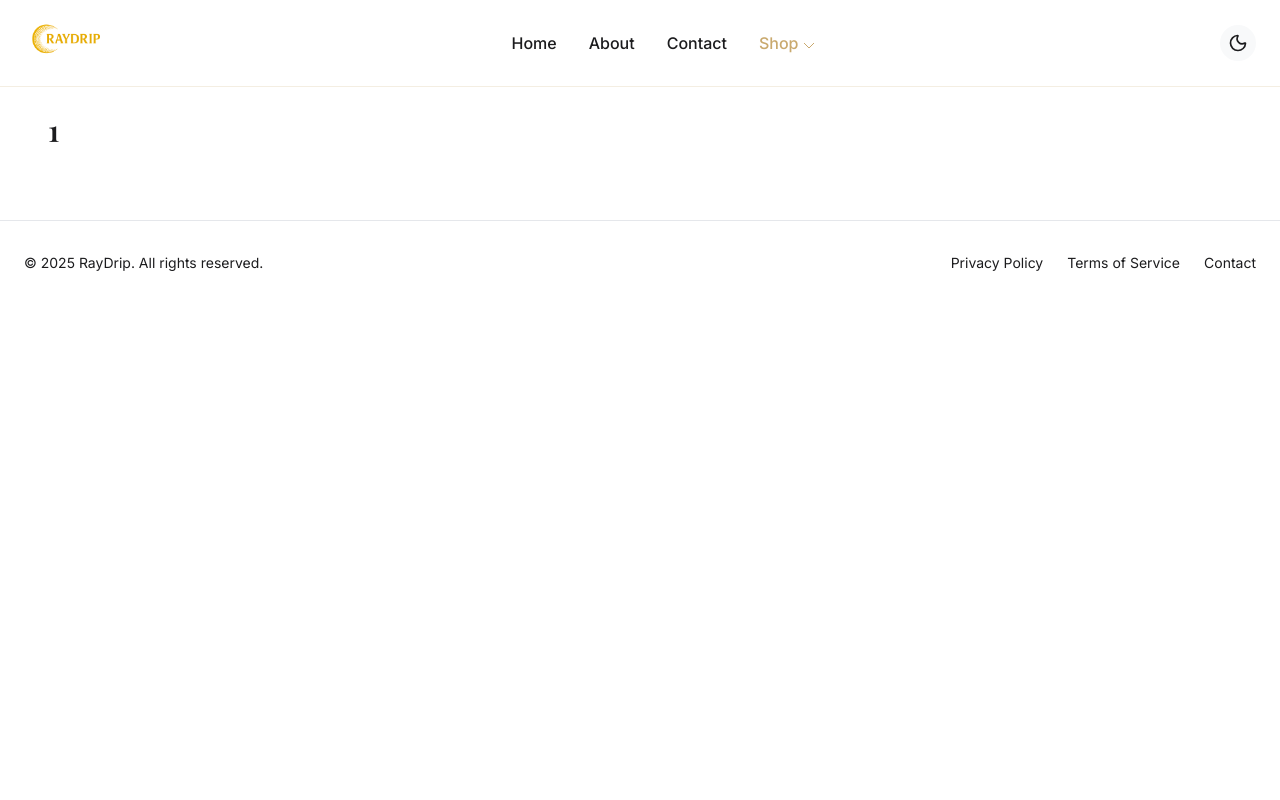
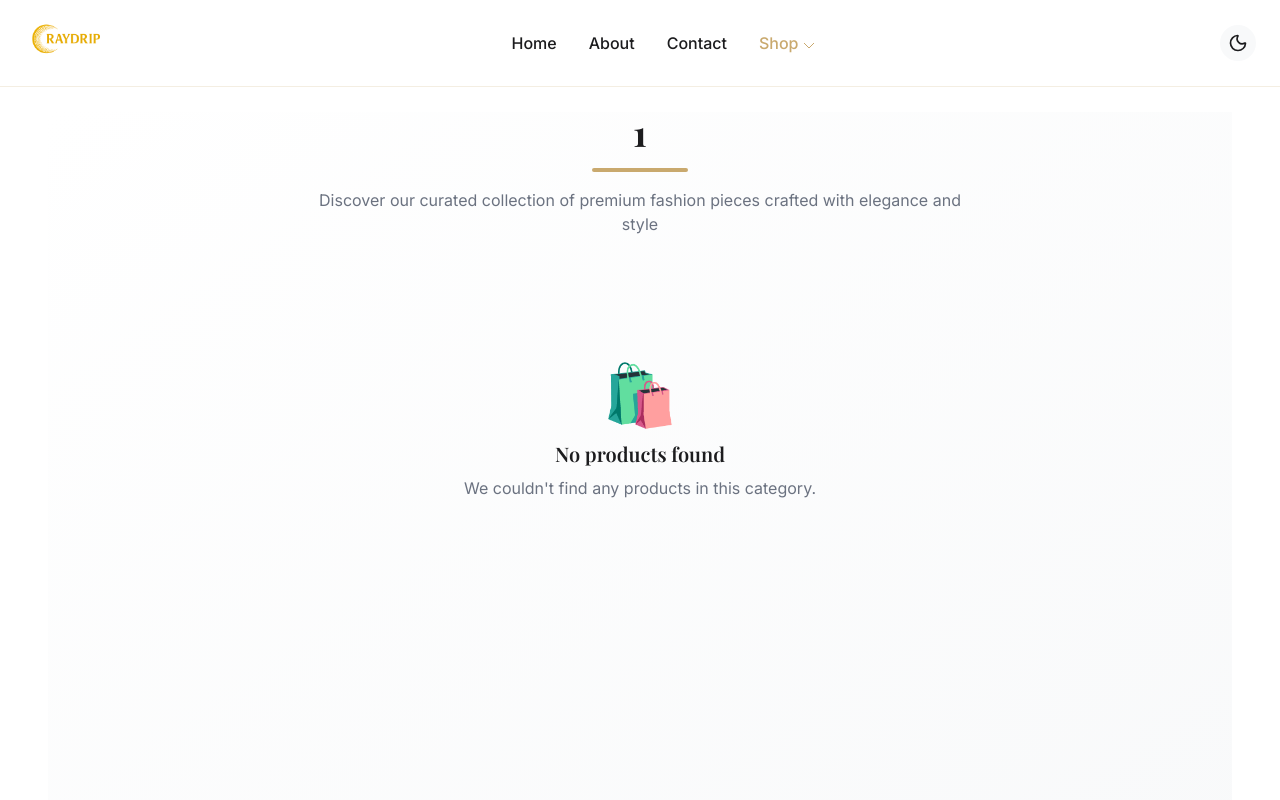
Before and after one commit to iamdhruvkanani/raydrip-monorepo, a Next.js app in the folder frontend/: page /shop/1 in a window 1280 px wide. Shown: the top 800 px of the page. Built offline with nearby package versions, Linux system fonts and the light colour scheme; a web font is replaced by a local one.

Commit message:
fixed layout in shop section

```diff
--- a/frontend/src/app/shop/[id]/page.tsx
+++ b/frontend/src/app/shop/[id]/page.tsx
@@ -1,18 +1,26 @@
-// app/shop/[id]/page.tsx
 import ShopSection from '@/components/ShopSection'
+import { Metadata } from 'next'
 
 type Params = {
     id: string
 }
 
+export async function generateMetadata({ params }: { params: Promise<Params> }): Promise<Metadata> {
+    const { id } = await params
+    const categoryName = id.replace(/-/g, ' ')
+
+    return {
+        title: `${categoryName} | RayDrip Shop`,
+        description: `Browse our ${categoryName} collection`,
+    }
+}
+
 export default async function SubCategoryPage({ params }: { params: Promise<Params> }) {
     const { id } = await params
-    // example: 'backless-kurtis' => 'backless kurtis' (normalized in filter)
     const subCategory = id
 
     return (
-        <main className="max-w-7xl mx-auto p-6 md:p-12">
-            <h1 className="text-3xl font-semibold mb-6 capitalize">{subCategory.replace(/-/g, ' ')}</h1>
+        <main className="max-w-7xl mx-auto px-6 md:px-12 py-12">
             <ShopSection selectedSubCategory={subCategory} />
         </main>
     )
--- a/frontend/src/app/shop/page.tsx
+++ b/frontend/src/app/shop/page.tsx
@@ -1,10 +1,14 @@
-// app/shop/page.tsx
 import ShopSection from '@/components/ShopSection'
+import { Metadata } from 'next'
+
+export const metadata: Metadata = {
+    title: 'Shop | RayDrip - Premium Fashion Collection',
+    description: 'Explore our curated collection of premium fashion pieces',
+}
 
 export default function ShopPage() {
     return (
-        <main className="max-w-7xl mx-auto p-6 md:p-12">
-            <h1 className="text-4xl font-bold mb-8">Shop</h1>
+        <main className="max-w-7xl mx-auto px-6 md:px-12 py-12">
             <ShopSection selectedSubCategory="View All Products" />
         </main>
     )
--- a/frontend/src/components/ProductCard.tsx
+++ b/frontend/src/components/ProductCard.tsx
@@ -58,7 +58,8 @@ const ProductCard = forwardRef<HTMLDivElement, Props>(({ product }, ref) => {
                     visible: { opacity: 1, y: 0 },
                 }}
                 initial="hidden"
-                animate={isInView ? 'visible' : 'hidden'}
+                // animate={isInView ? 'visible' : 'hidden'}
+                animate="visible"
                 whileHover={{
                     y: -8,
                     scale: 1.02,
@@ -83,6 +84,7 @@ const ProductCard = forwardRef<HTMLDivElement, Props>(({ product }, ref) => {
                             alt={product.name}
                             width={300}
                             height={375}
+                            loading='eager'
                             className="max-w-full max-h-full object-contain group-hover:scale-110 transition-transform duration-700 ease-out filter group-hover:brightness-110"
                             sizes="(max-width: 640px) 50vw, (max-width: 1024px) 33vw, 25vw"
                             priority={false}
--- a/frontend/src/components/ShopSection.tsx
+++ b/frontend/src/components/ShopSection.tsx
@@ -1,11 +1,49 @@
 // components/ShopSection.tsx
 'use client'
 import React from 'react'
+import { motion } from 'framer-motion'
 import ProductCard from '@/components/ProductCard'
 import { getAllProducts, getProductsBySubCategoryNormalized } from '@/data/products'
 
 interface ShopSectionProps {
     selectedSubCategory: string
+}
+
+function titleCase(str: string): string {
+    return str
+        .toLowerCase()
+        .split(' ')
+        .map(word => word.charAt(0).toUpperCase() + word.slice(1))
+        .join(' ')
+}
+
+
+const containerVariants = {
+    hidden: { opacity: 0 },
+    visible: {
+        opacity: 1,
+        transition: {
+            staggerChildren: 0.05,
+            delayChildren: 0.1,
+        },
+    },
+}
+
+const cardVariants = {
+    hidden: {
+        opacity: 0,
+        y: 10,
+        scale: 0.98,
+    },
+    visible: {
+        opacity: 1,
+        y: 0,
+        scale: 1,
+        transition: {
+            duration: 0.35,
+            ease: [0.25, 0.46, 0.45, 0.94] as [number, number, number, number],
+        },
+    },
 }
 
 export default function ShopSection({ selectedSubCategory }: ShopSectionProps) {
@@ -15,12 +53,56 @@ export default function ShopSection({ selectedSubCategory }: ShopSectionProps) {
             : getProductsBySubCategoryNormalized(selectedSubCategory)
 
     return (
-        <div>
-            <div className="grid grid-cols-1 sm:grid-cols-2 md:grid-cols-3 lg:grid-cols-4 gap-6">
+        <div className="min-h-screen bg-gradient-to-br from-bg-light to-surface-light dark:from-bg-dark dark:to-surface-dark">
+            {/* Section Header */}
+            <motion.div
+                initial={{ opacity: 0, y: -20 }}
+                animate={{ opacity: 1, y: 0 }}
+                transition={{ duration: 0.6 }}
+                className="text-center mb-12"
+            >
+                <h2 className="text-3xl md:text-4xl font-serif font-bold text-text-primary-light dark:text-text-primary-dark mb-4">
+                    {selectedSubCategory === 'View All Products'
+                        ? 'All Products'
+                        : titleCase(selectedSubCategory.replace(/-/g, ' '))}
+
+                </h2>
+                <div className="w-24 h-1 bg-accent-gold-light dark:bg-accent-gold-dark mx-auto rounded-full"></div>
+                <p className="text-text-secondary-light dark:text-text-secondary-dark mt-4 max-w-2xl mx-auto">
+                    Discover our curated collection of premium fashion pieces crafted with elegance and style
+                </p>
+            </motion.div>
+
+            {/* Responsive 2-column grid */}
+            <motion.div
+                variants={containerVariants}
+                initial="hidden"
+                animate="visible"
+                className="grid grid-cols-2 gap-8 md:gap-12"
+            >
                 {products.map((product) => (
-                    <ProductCard key={product.id} product={product} />
+                    <motion.div key={product.id} variants={cardVariants}>
+                        <ProductCard product={product} />
+                    </motion.div>
                 ))}
-            </div>
+            </motion.div>
+
+            {/* Empty State */}
+            {products.length === 0 && (
+                <motion.div
+                    initial={{ opacity: 0, y: 20 }}
+                    animate={{ opacity: 1, y: 0 }}
+                    className="text-center py-20"
+                >
+                    <div className="text-6xl mb-4">🛍️</div>
+                    <h3 className="text-xl font-semibold text-text-primary-light dark:text-text-primary-dark mb-2">
+                        No products found
+                    </h3>
+                    <p className="text-text-secondary-light dark:text-text-secondary-dark">
+                        We couldn't find any products in this category.
+                    </p>
+                </motion.div>
+            )}
         </div>
     )
 }
```
